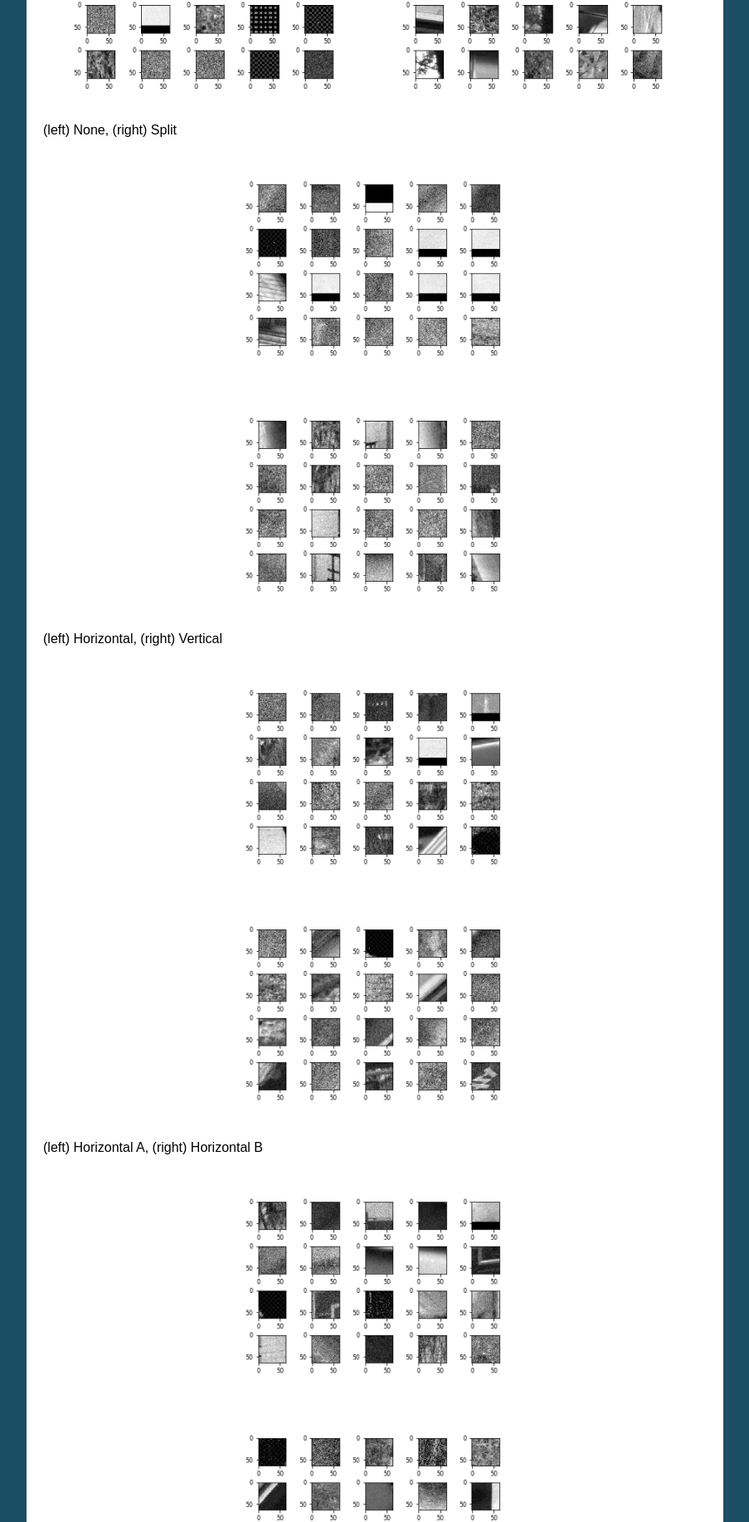
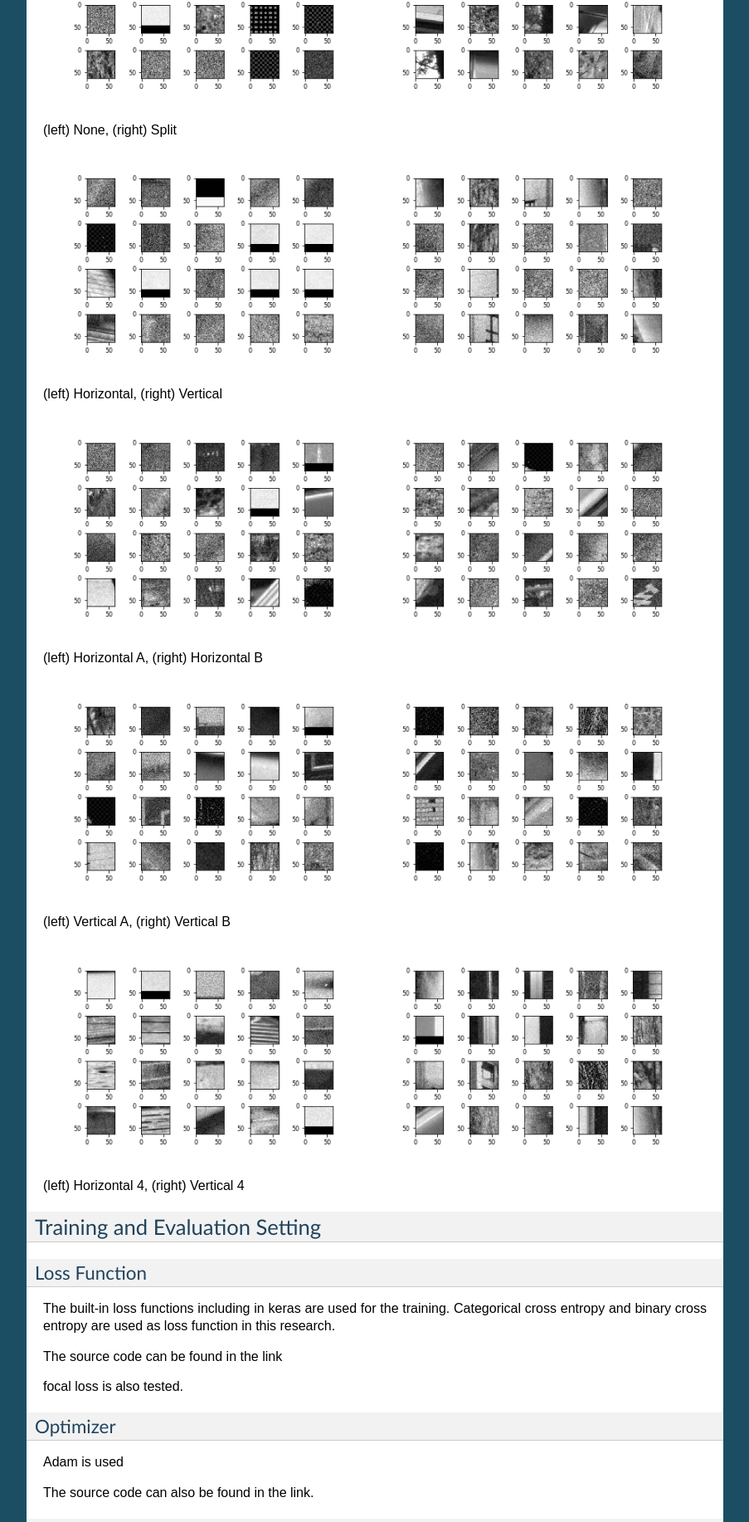
Before and after one commit to epadam/CNN-AV1-intra-encoder, a Sphinx documentation site: the page built from source/training.rst, in a window 1280 px wide. Shown: the part 1308-3142 px from the top of the page at 83% size, without its empty margins (198-1101 px from the left). Built offline with Sphinx 7.4.7, drawn with Linux system fonts in a browser that asks for light colours.

Commit message:
Update training.rst

```diff
--- a/source/training.rst
+++ b/source/training.rst
@@ -65,35 +65,35 @@ Some example raw images of each class is shown below:
 (left) None, (right) Split
 
 
-.. figure:: img/partition1.png
+.. image:: img/partition1.png
    :width: 49%
-.. figure:: img/partition2.png
+.. image:: img/partition2.png
    :width: 49%
 
 
 (left) Horizontal, (right) Vertical
 
 
-.. figure:: img/partition4.png
+.. image:: img/partition4.png
    :width: 49%
-.. figure:: img/partition5.png
+.. image:: img/partition5.png
    :width: 49%
 
 
 (left) Horizontal A, (right) Horizontal B
 
 
-.. figure:: img/partition6.png
+.. image:: img/partition6.png
    :width: 49%
-.. figure:: img/partition7.png
+.. image:: img/partition7.png
    :width: 49%
 
 
 (left) Vertical A, (right) Vertical B
 
-.. figure:: img/partition8.png
+.. image:: img/partition8.png
    :width: 49%
-.. figure:: img/partition9.png
+.. image:: img/partition9.png
    :width: 49%
 
 (left) Horizontal 4, (right) Vertical 4
```
